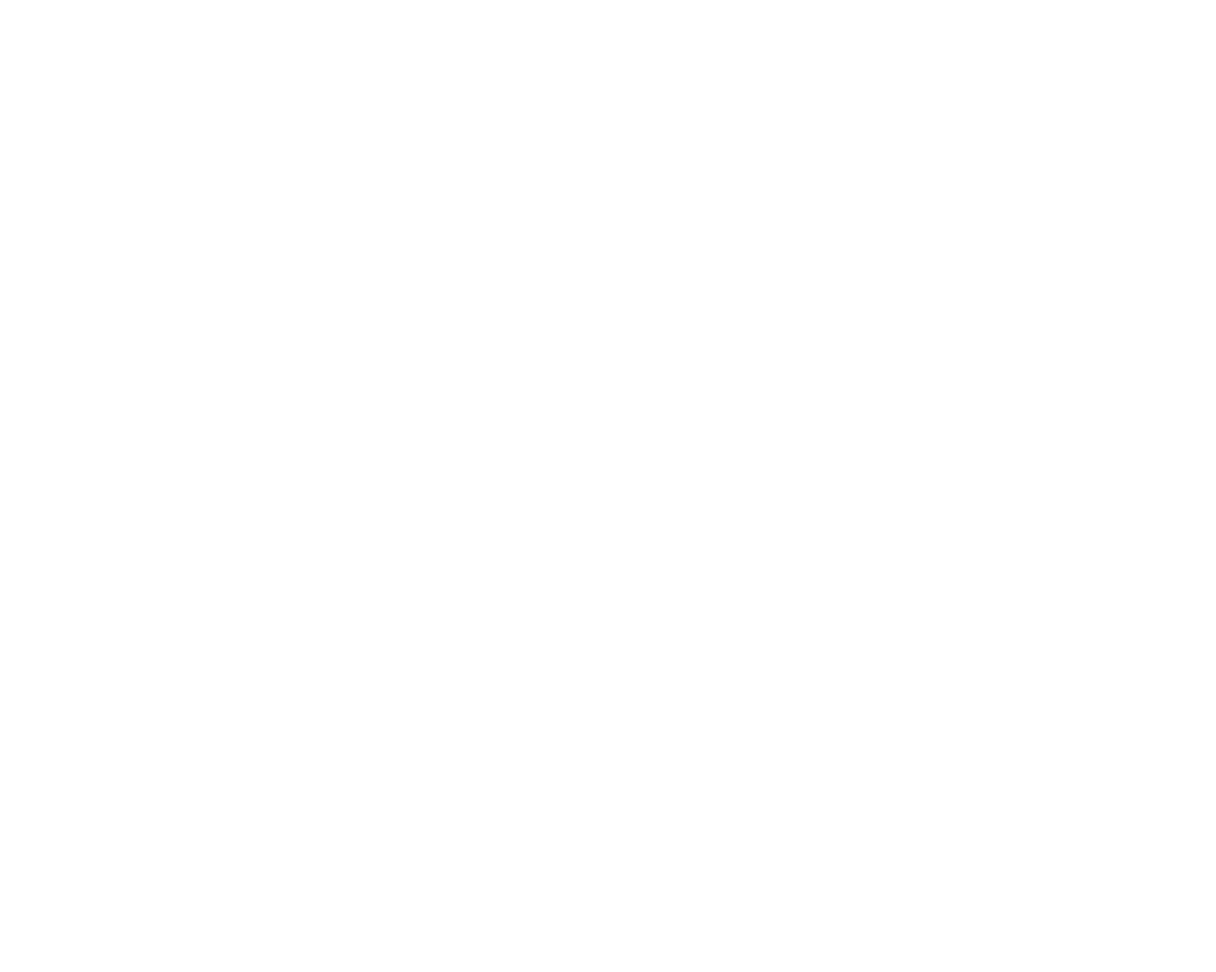
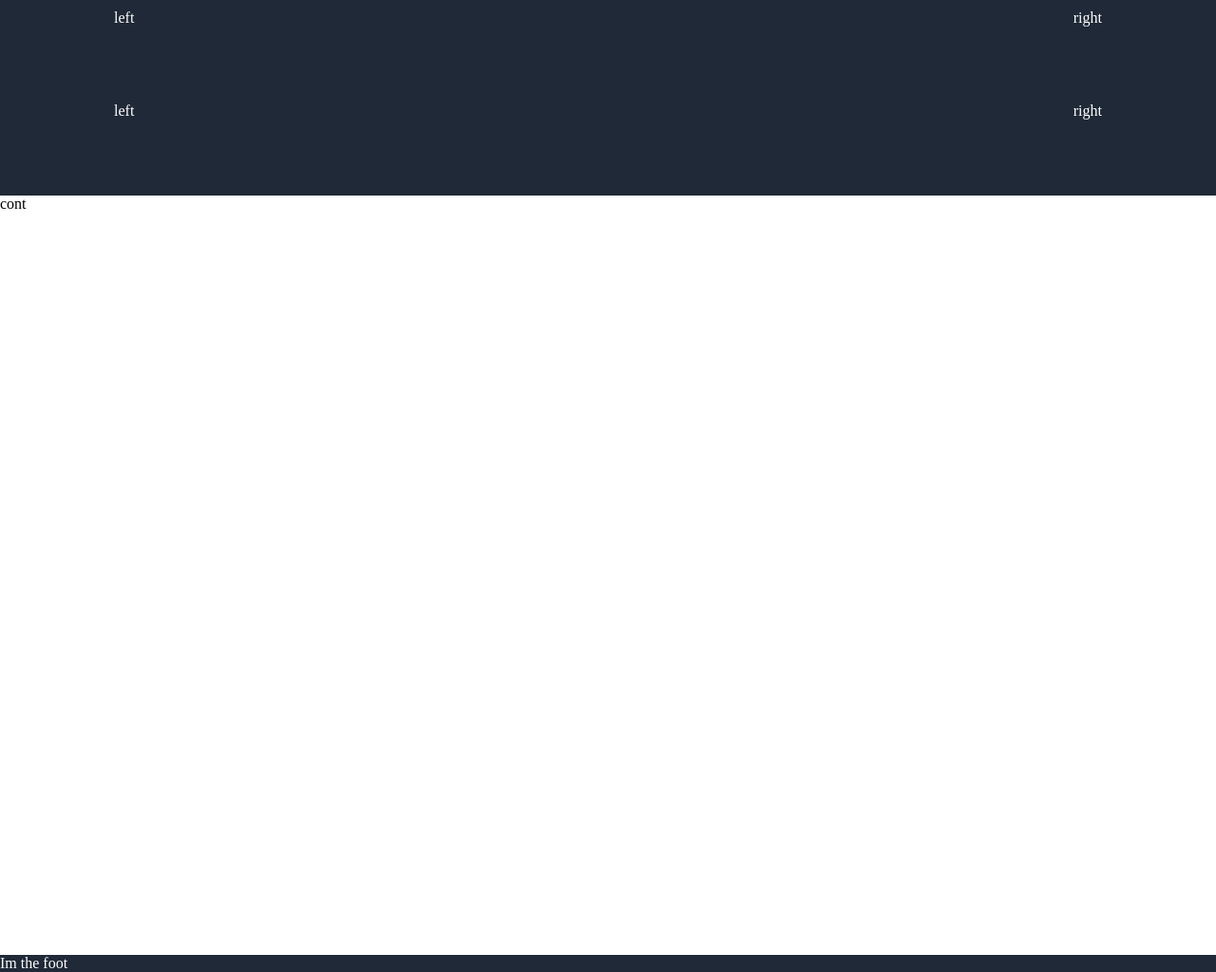
Before and after one commit to mr-magubane/Landing-page, a plain HTML site: page index.html in a window 1280 px wide. Shown: the whole page at 95% size. Before the commit the page ends 800 px from the top, so only its background shows below. Drawn offline with Linux system fonts and the light colour scheme.

Commit message:
updated index and styles

```diff
--- a/index.html
+++ b/index.html
@@ -4,9 +4,27 @@
     <meta charset="UTF-8">
     <meta http-equiv="X-UA-Compatible" content="IE=edge">
     <meta name="viewport" content="width=device-width, initial-scale=1.0">
+    <link rel="stylesheet" href="styles.css">
+
     <title>Landing Page</title>
 </head>
 <body>
+    <div class="header">
+        <div class="topHeader">
+            <div class="left">left</div>
+            <div class="right">right</div>
+        </div>
+        <div class="bottomHeader">
+            <div class="left">left</div>
+            <div class="right">right</div>
+        </div>
 
+    </div>
+    <div class="content">
+        cont
+    </div>
+    <div class="footer">
+        Im the foot
+    </div>
 </body>
 </html>
--- a/styles.css
+++ b/styles.css
@@ -0,0 +1,33 @@
+body {
+    display: flex;
+    flex-direction: column;
+    min-height: 100vh;
+    margin: 0;
+}
+.header {
+    background-color: #1F2937;
+    color: white;
+    display: flex;
+    flex-direction: column;
+    padding: 0 120px 80px 120px;
+}
+.topHeader {
+    display: flex;
+    justify-content: space-between;
+    margin-bottom: 80px;
+    margin-top: 10px;
+}
+.bottomHeader {
+    display: flex;
+    justify-content: space-between;
+}
+.content {
+    flex: 1;
+    min-height: 100vh;
+}
+.footer {
+    align-content: flex-end;
+    background-color: #1F2937;
+    color: white;
+
+}
```
